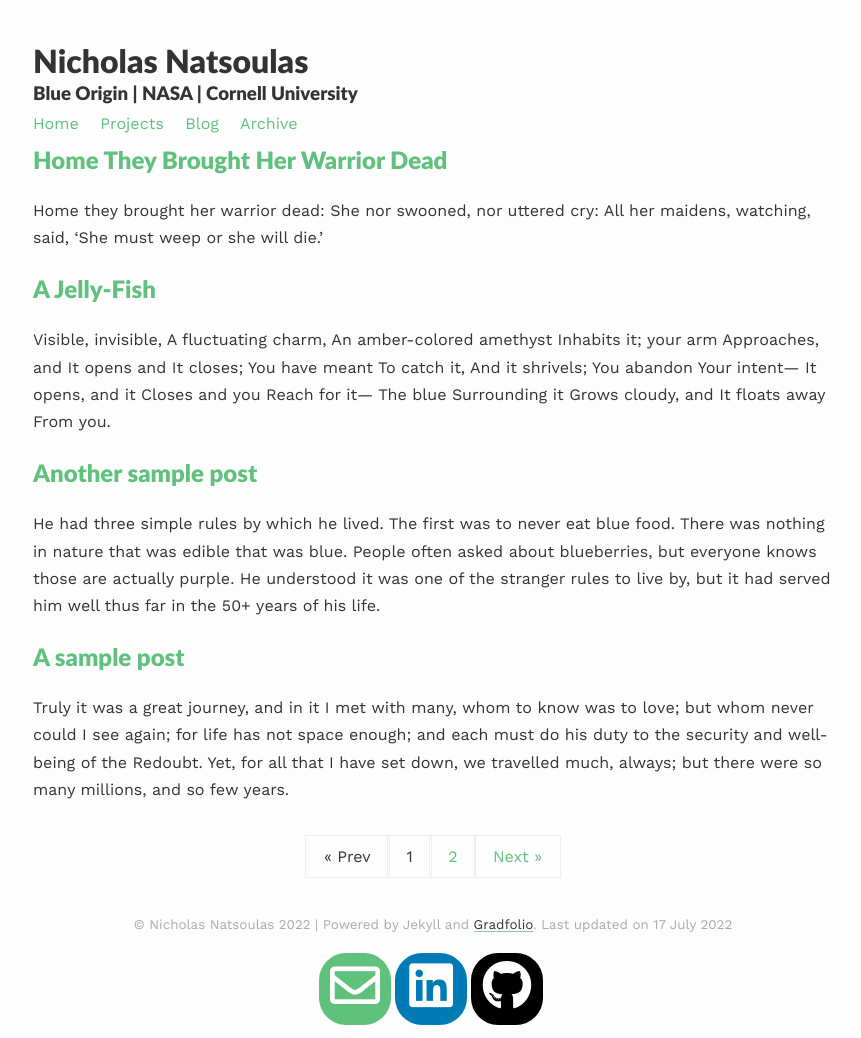
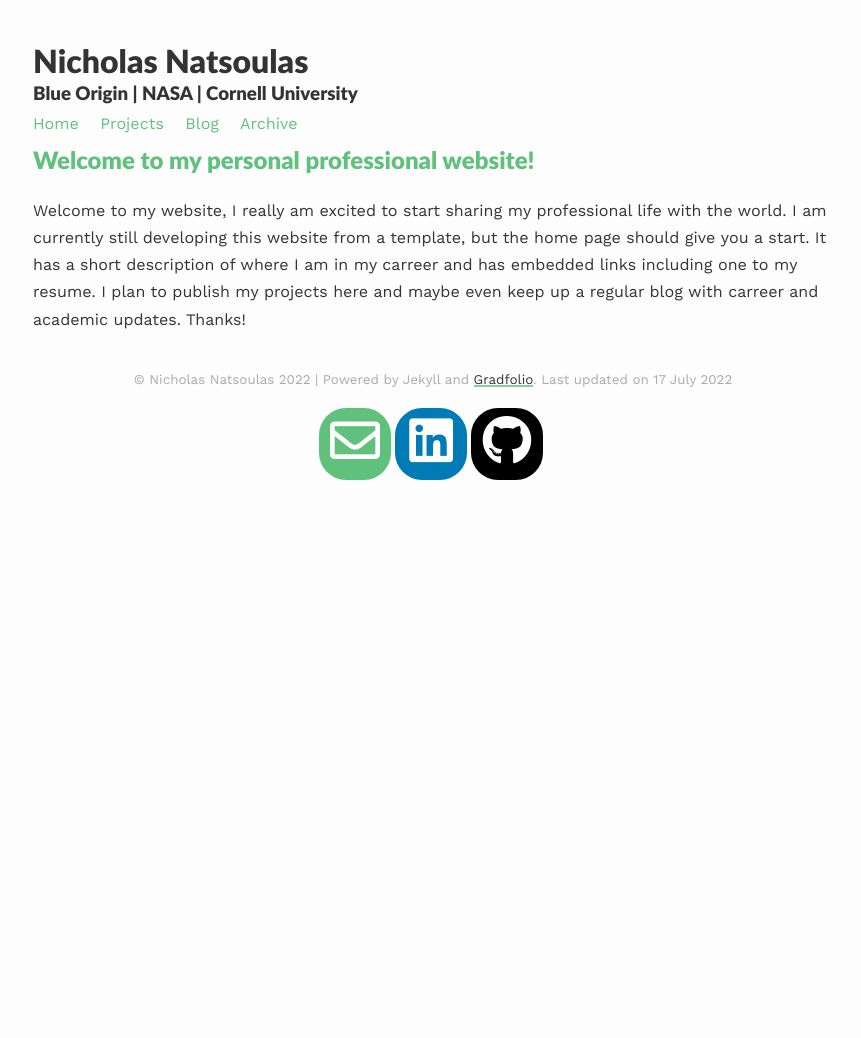
Before and after one commit to Natsoulas/Natsoulas, a Jekyll site: the page built from blog/index.html, in a window 1280 px wide. Shown: the whole page, without its empty margins (207-1068 px from the left). Built offline with Jekyll 4.4.1, drawn with Linux system fonts in a browser that asks for light colours; nearby versions of some CDN libraries; the list of posts is cut into pages by our own code; after the commit the page ends 964 px from its top, so only the background shows below that.

Commit message:
publishing unfinished site :)

```diff
--- a/_posts/2018-02-05-atticus.md
+++ /dev/null
@@ -1,16 +0,0 @@
----
-layout: post
-title:  "A sample post"
----
-
-Truly it was a great journey, and in it I met with many, whom to know was to love; but whom never could I see again; for life has not space enough; and each must do his duty to the security and well-being of the Redoubt. Yet, for all that I have set down, we travelled much, always; but there were so many millions, and so few years.
-
-Atticus said to Jem one day, “I’d rather you shot at tin cans in the backyard, but I know you’ll go after birds. Shoot all the blue jays you want, if you can hit ‘em, but remember it’s a sin to kill a mockingbird.” That was the only time I ever heard Atticus say it was a sin to do something, and I asked Miss Maudie about it. “Your father’s right,” she said. “Mockingbirds don’t do one thing except make music for us to enjoy. They don’t eat up people’s gardens, don’t nest in corn cribs, they don’t do one thing but sing their hearts out for us. That’s why it’s a sin to kill a mockingbird.
-
-I took a deep breath and listened to the old brag of my heart. I am, I am, I am.
-
-We believe that we can change the things around us in accordance with our desires—we believe it because otherwise we can see no favourable outcome. We do not think of the outcome which generally comes to pass and is also favourable: we do not succeed in changing things in accordance with our desires, but gradually our desires change. The situation that we hoped to change because it was intolerable becomes unimportant to us. We have failed to surmount the obstacle, as we were absolutely determined to do, but life has taken us round it, led us beyond it, and then if we turn round to gaze into the distance of the past, we can barely see it, so imperceptible has it become.
-
-The most beautiful things in the world cannot be seen or touched, they are felt with the heart.
-
-Hello babies. Welcome to Earth. It’s hot in the summer and cold in the winter. It’s round and wet and crowded. On the outside, babies, you’ve got a hundred years here. There’s only one rule that I know of, babies-“God damn it, you’ve got to be kind.
--- a/_posts/2019-07-22-some-more.md
+++ /dev/null
@@ -1,10 +0,0 @@
----
-layout: post
-title:  "Another sample post"
----
-
-He had three simple rules by which he lived. The first was to never eat blue food. There was nothing in nature that was edible that was blue. People often asked about blueberries, but everyone knows those are actually purple. He understood it was one of the stranger rules to live by, but it had served him well thus far in the 50+ years of his life.
-
-She looked at her little girl who was about to become a teen. She tried to think back to when the girl had been younger but failed to pinpoint the exact moment when she had become a little too big to pick up and carry. It hit her all at once. She was no longer a little girl and she stood there speechless with fear, sadness, and pride all running through her at the same time.
-
-She considered the birds to be her friends. She'd put out food for them each morning and then she'd watch as they came to the feeders to gorge themselves for the day. She wondered what they would do if something ever happened to her. Would they miss the meals she provided if she failed to put out the food one morning?
--- a/_posts/2019-08-19-jelly-fish.md
+++ /dev/null
@@ -1,27 +0,0 @@
----
-layout: post
-title:  A Jelly-Fish
----
-
-Visible, invisible,
-A fluctuating charm,
-An amber-colored amethyst
-Inhabits it; your arm
-Approaches, and
-It opens and
-It closes;
-You have meant
-To catch it,
-And it shrivels;
-You abandon
-Your intent—
-It opens, and it
-Closes and you
-Reach for it—
-The blue
-Surrounding it
-Grows cloudy, and
-It floats away
-From you.
-
-[by Marianne Moore](https://poets.org/anthology/poems-your-poetry-project-public-domain)
--- a/_posts/2020-03-09-home-they-brought.md
+++ /dev/null
@@ -1,26 +0,0 @@
----
-layout: post
-title: Home They Brought Her Warrior Dead
----
-
-Home they brought her warrior dead:
-She nor swooned, nor uttered cry:
-All her maidens, watching, said,
-'She must weep or she will die.'
-
-Then they praised him, soft and low,
-Called him worthy to be loved,
-Truest friend and noblest foe;
-Yet she neither spoke nor moved.
-
-Stole a maiden from her place,
-Lightly to the warrior stept,
-Took the face-cloth from the face;
-Yet she neither moved nor wept.
-
-Rose a nurse of ninety years,
-Set his child upon her knee—
-Like summer tempest came her tears—
-'Sweet my child, I live for thee.'
-
-[by Alfred Tennyson](https://en.wikisource.org/wiki/Home_They_Brought_Her_Warrior_Dead)
--- /dev/null
+++ b/_posts/2022-07-17-Welcome-to-my-site.md
@@ -0,0 +1,6 @@
+---
+layout: post
+title: Welcome to my personal professional website!
+---
+
+Welcome to my website, I really am excited to start sharing my professional life with the world. I am currently still developing this website from a template, but the home page should give you a start. It has a short description of where I am in my carreer and has embedded links including one to my resume. I plan to publish my projects here and maybe even keep up a regular blog with carreer and academic updates. Thanks!
```
Also changed, not shown: _posts/2016-01-01-jekyll.md (deleted, +0 -20 lines), _posts/2017-10-03-sherlock.md (deleted, +0 -20 lines), index.md (+5 -1 lines).
